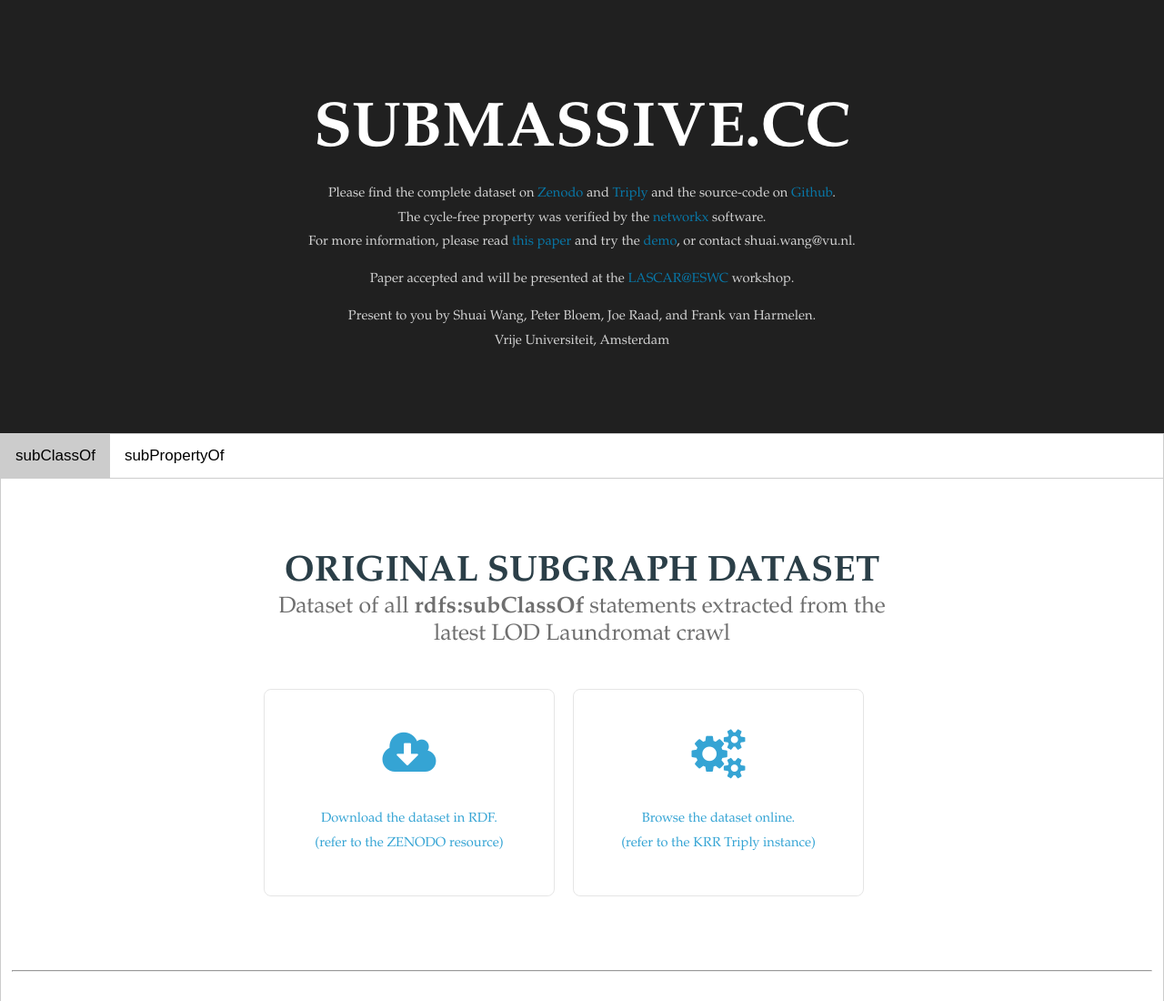
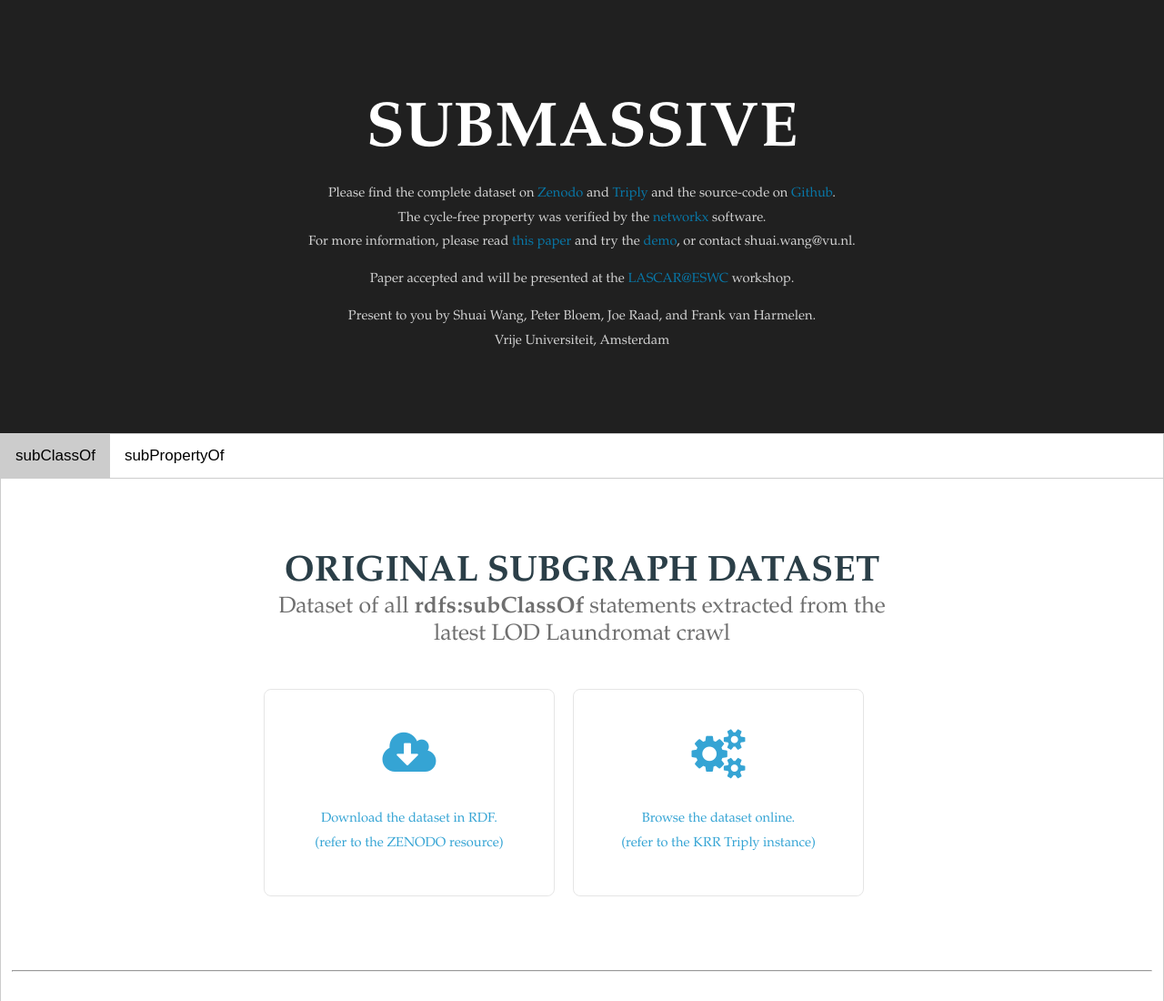
Before and after one commit to raadjoe/subMassive-webservice, a plain HTML site: page index.html in a window 1280 px wide. Shown: the top 1100 px of the page at 91% size. Drawn offline with Linux system fonts and the light colour scheme.

Commit message:
final update

```diff
--- a/index.html
+++ b/index.html
@@ -45,7 +45,7 @@ Released   : 20140309
 	<div id="banner">
 		<div class="container" >
 			<div class="title">
-				<h2>subMassive.cc</h2>
+				<h2>subMassive</h2>
 				<!-- <span class="byline">Resolving Cycles in Very Large Knowledge Graphs</span>  -->
 			</div>
 
```
